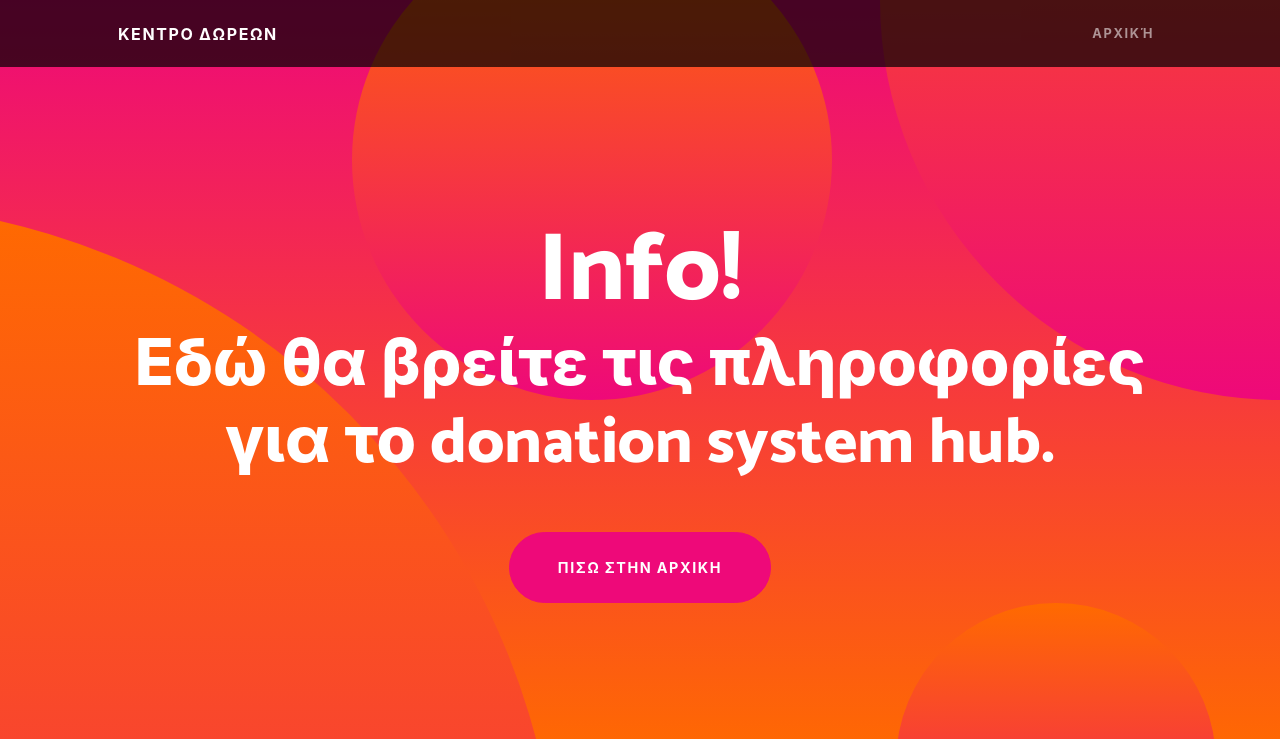
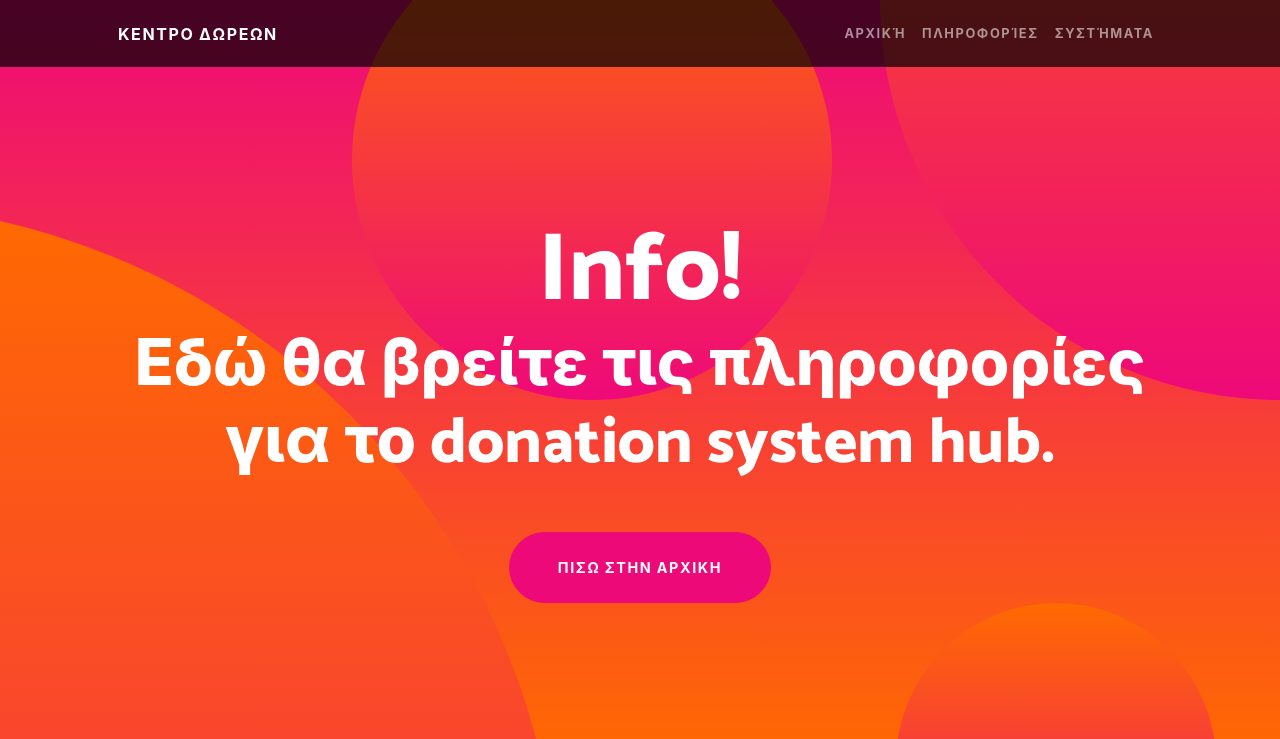
Before and after one commit to kostaspapoutsisweb/donatesystemhub, a plain HTML site: page info.html in a window 1280 px wide. Shown: the top 739 px of the page. Drawn offline with nearby package versions, Linux system fonts and the light colour scheme.

Commit message:
Update info.html

```diff
--- a/info.html
+++ b/info.html
@@ -24,6 +24,8 @@
                 <div class="collapse navbar-collapse" id="navbarResponsive">
                     <ul class="navbar-nav ms-auto">
                         <li class="nav-item"><a class="nav-link" href="/">Αρχική</a></li>
+                        <li class="nav-item"><a class="nav-link" href="/info">Πληροφορίες</a></li>
+                        <li class="nav-item"><a class="nav-link" href="/systems">Συστήματα</a></li>
                         <!--<li class="nav-item"><a class="nav-link" href="#!">Log In</a></li>-->
                     </ul>
                 </div>
```
